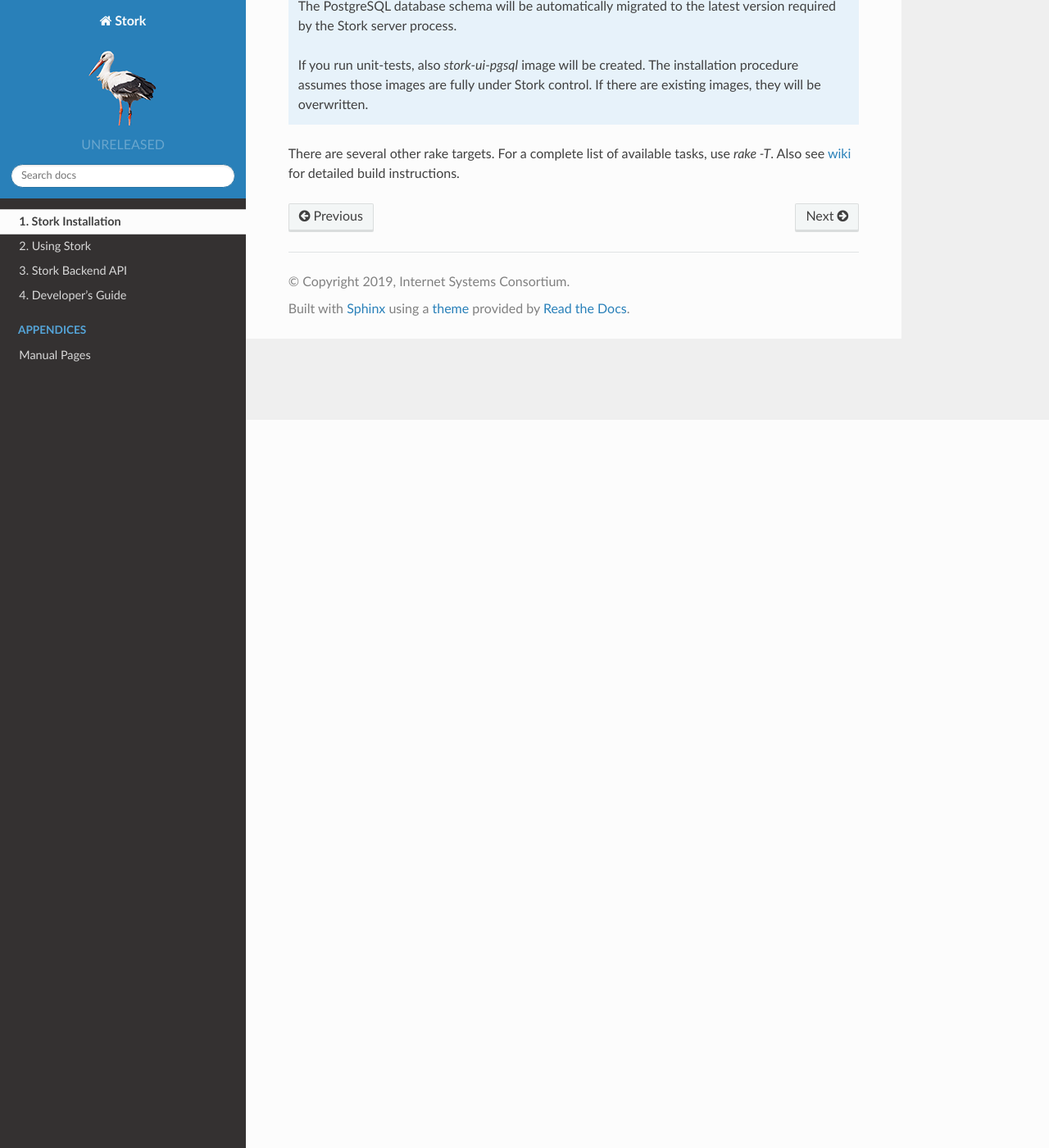
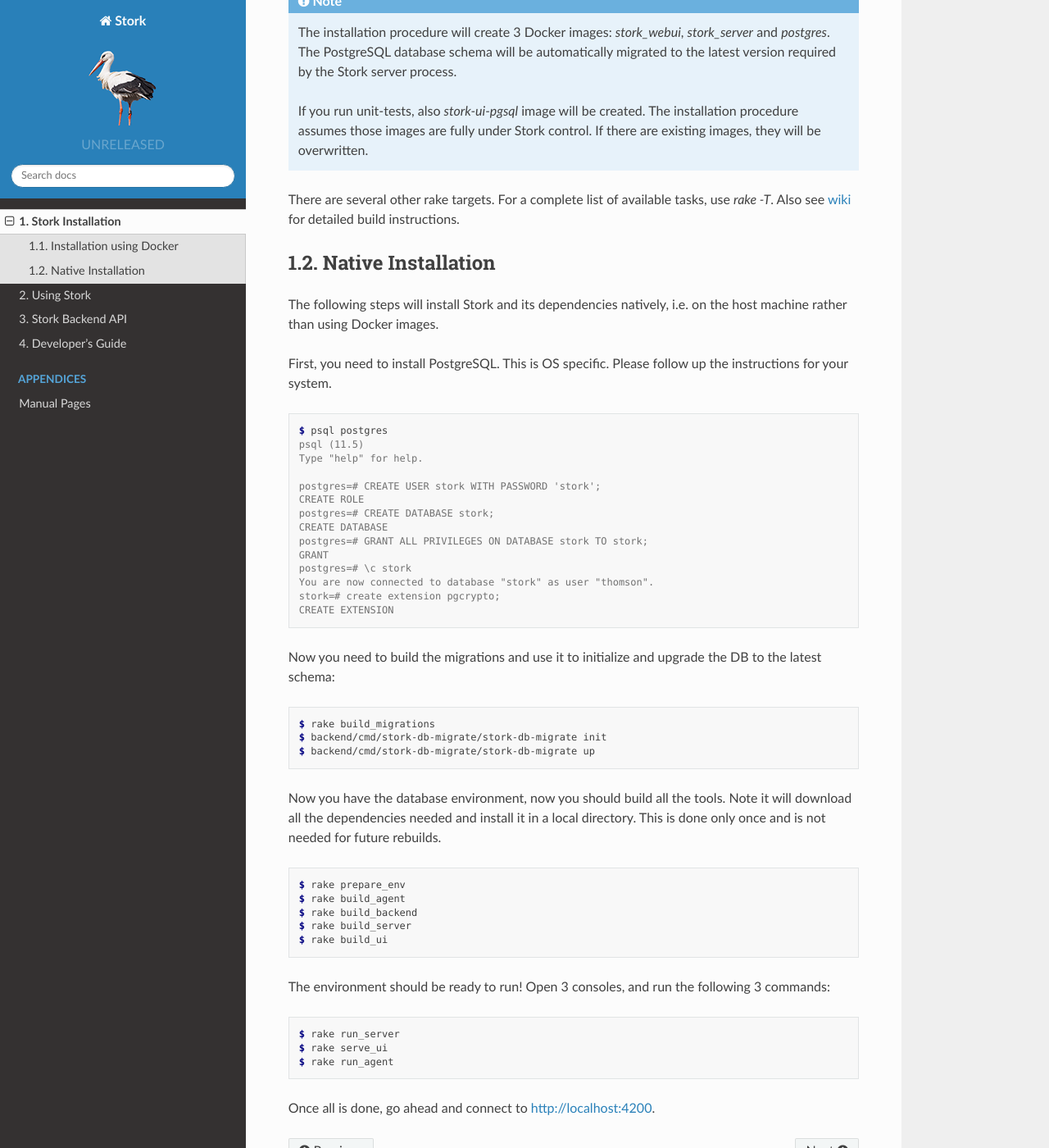
Before and after one commit to isc-projects/stork, a Sphinx documentation site: the page built from docs/install.rst, in a window 1280 px wide and 1400 px high, scrolled down 888 px. Shown: the whole window at 82% size. Built offline with Sphinx 7.4.7 and the Read the Docs theme 2.0.0, drawn with Linux system fonts in a browser that asks for light colours; some of the changed text lies outside the part shown.

Commit message:
[#87] Docs updated

```diff
--- a/docs/install.rst
+++ b/docs/install.rst
@@ -24,6 +24,9 @@ For ease of deployment, Stork uses Rake to automate compilation and installation
 requires Docker, but soon it will be optional. Technically, you can see how all Stork elements are
 built and conduct all of those steps manually (without using docker).
 
+Installation using Docker
+=========================
+
 The following command will retrieve all required software (go, goswagger, nodejs, Angular
 dependencies, etc.) to local directory. No root password necessary.
 
@@ -48,3 +51,59 @@ any browser to connect.
 There are several other rake targets. For a complete list of available tasks, use `rake -T`.
 Also see `wiki <https://gitlab.isc.org/isc-projects/stork/wikis/Development-Environment#building-testing-and-running-stork>`_
 for detailed build instructions.
+
+Native Installation
+===================
+
+The following steps will install Stork and its dependencies natively, i.e. on the host machine
+rather than using Docker images.
+
+First, you need to install PostgreSQL. This is OS specific. Please follow up the instructions for your
+system.
+
+.. code-block:: console
+
+    $ psql postgres
+    psql (11.5)
+    Type "help" for help.
+
+    postgres=# CREATE USER stork WITH PASSWORD 'stork';
+    CREATE ROLE
+    postgres=# CREATE DATABASE stork;
+    CREATE DATABASE
+    postgres=# GRANT ALL PRIVILEGES ON DATABASE stork TO stork;
+    GRANT
+    postgres=# \c stork
+    You are now connected to database "stork" as user "thomson".
+    stork=# create extension pgcrypto;
+    CREATE EXTENSION
+
+Now you need to build the migrations and use it to initialize and upgrade the DB to the latest schema:
+
+.. code-block:: console
+
+    $ rake build_migrations
+    $ backend/cmd/stork-db-migrate/stork-db-migrate init
+    $ backend/cmd/stork-db-migrate/stork-db-migrate up
+
+Now you have the database environment, now you should build all the tools. Note it will download all the
+dependencies needed and install it in a local directory. This is done only once and is not needed for
+future rebuilds.
+
+.. code-block:: console
+
+    $ rake prepare_env
+    $ rake build_agent
+    $ rake build_backend
+    $ rake build_server
+    $ rake build_ui
+
+The environment should be ready to run! Open 3 consoles, and run the following 3 commands:
+
+.. code-block:: console
+
+    $ rake run_server
+    $ rake serve_ui
+    $ rake run_agent
+
+Once all is done, go ahead and connect to http://localhost:4200.
```
